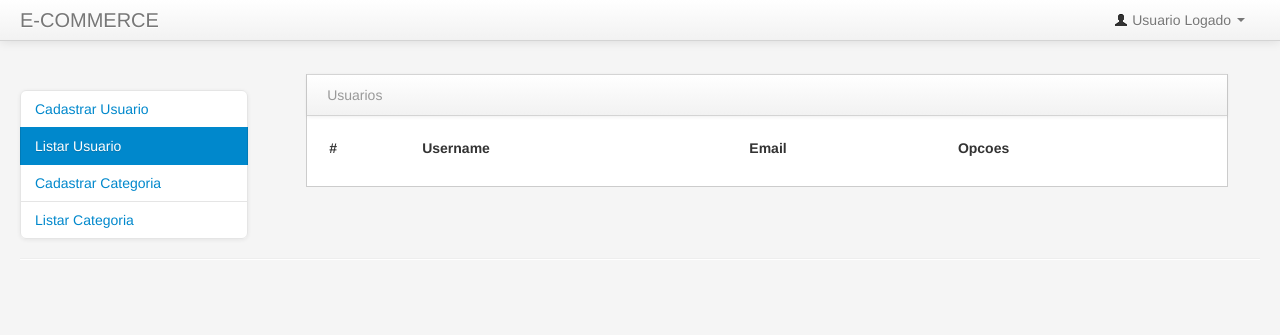
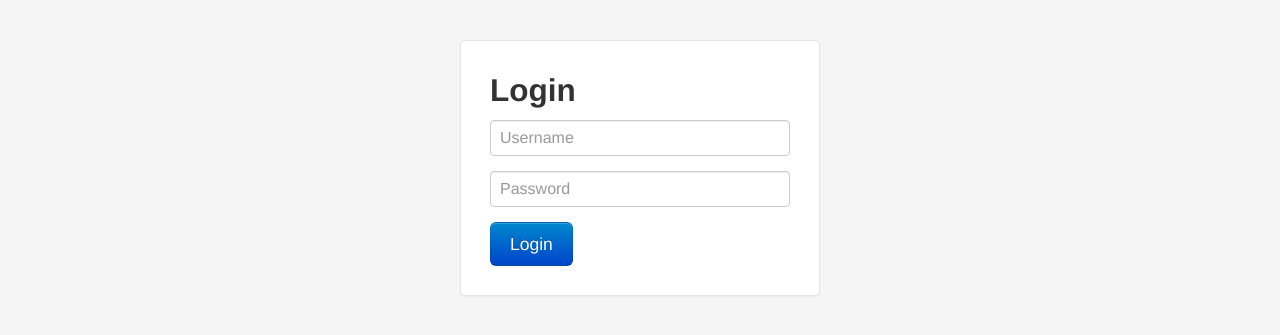
Before and after one commit to geisonq/ProjetoMVC, a PHP site: page / in a window 1280 px wide. Shown: the top 335 px of the page. Run offline with PHP 8.4, Linux system fonts and the light colour scheme; data that the repository does not hold is empty; some libraries are stand-ins or nearby versions.

```diff
--- a/Controller/UsuarioController.php
+++ b/Controller/UsuarioController.php
@@ -5,15 +5,21 @@ class UsuarioController {
 
     public function login() {
 
+        if (isset($_POST['username']) && isset($_POST['senha'])) {
+            $usuarioModel = new UsuarioModel();
+            $usuarioModel->setUsername($_POST['username']);
+            $usuarioModel->setSenha($_POST['senha']);
 
-        if (isset($_POST['username'])) {
+            $usuario = $usuarioModel->verificaLogin();
 
-            //Verifica usuario
+            var_dump($usuario);
 
-            if (true) {
-
+            if ($usuario) {
+                echo "OK";
+               // header("Location: index.php?controller=UsuarioController&action=listar");
             } else {
 
+                echo "NAO OK";
             }
         }
 
--- a/Model/UsuarioModel.php
+++ b/Model/UsuarioModel.php
@@ -1,4 +1,5 @@
 <?php
+
 class UsuarioModel extends Model {
 
     private $username;
@@ -41,12 +42,6 @@ class UsuarioModel extends Model {
         return $this;
     }
 
-    /**
-     * Método para retornar todos os usúarios do banco de dados
-     * @access public
-     * @param
-     * @return array
-     */
     public function select($orderBy) {
         $sql = "SELECT * FROM USUARIO ORDER BY  " . $orderBy;
         $stmt = $this->conexao->prepare($sql);
@@ -55,12 +50,6 @@ class UsuarioModel extends Model {
         return $stmt->fetchAll();
     }
 
-    /**
-     * Método para salvar um usuário no banco de dados
-     * @access public
-     * @param
-     * @return void
-     */
     public function insert() {
         $stmt = $this->conexao->prepare("INSERT INTO USUARIO(username, senha, email) VALUES (:username, :senha, :email)");
 
@@ -71,12 +60,6 @@ class UsuarioModel extends Model {
         return $stmt->execute();
     }
 
-    /**
-     * Método para atualizar um usuário no banco de dados
-     * @access public
-     * @param
-     * @return void
-     */
     public function update() {
         $stmt = $this->conexao->prepare("UPDATE USUARIO SET"
                 . " username = :username, "
@@ -93,9 +76,6 @@ class UsuarioModel extends Model {
         return $stmt->execute();
     }
 
-    /**
-     * Método para deletar um usuário usúarios do banco de dados
-     */
     public function delete() {
         $stmt = $this->conexao->prepare("DELETE FROM USUARIO WHERE ID = :id");
         $stmt->bindValue(':id', $this->getId());
@@ -103,12 +83,6 @@ class UsuarioModel extends Model {
         return $stmt->execute();
     }
 
-    /**
-     * Método para retornar todos o usúario do banco de dados pelo id
-     * @access public
-     * @param
-     * @return array
-     */
     public function selectById() {
         $stmt = $this->conexao->prepare("SELECT * FROM USUARIO WHERE ID = :id");
         $stmt->bindValue(':id', $this->getId());
@@ -118,4 +92,14 @@ class UsuarioModel extends Model {
         return $stmt->fetch(PDO::FETCH_ASSOC);
     }
 
+    public function verificaLogin() {
+        $stmt = $this->conexao->prepare("SELECT * FROM USUARIO WHERE USERNAME = :username AND SENHA = :senha");
+        $stmt->bindValue(':username', $this->getUsername());
+        $stmt->bindValue(':senha', $this->getSenha());
+
+        $stmt->execute();
+
+        return $stmt->fetch(PDO::FETCH_ASSOC);
+    }
+
 }
--- a/View/Usuario/login.php
+++ b/View/Usuario/login.php
@@ -15,10 +15,10 @@
   <body id="login">
     <div class="container">
 
-      <form class="form-signin">
+        <form class="form-signin" method="POST" action="">
         <h2 class="form-signin-heading">Login</h2>
-        <input type="text" class="input-block-level" placeholder="Username">
-        <input type="password" class="input-block-level" placeholder="Password">
+        <input type="text" class="input-block-level" placeholder="Username" name="username">
+        <input type="password" class="input-block-level" placeholder="Password" name="senha">
 
         <button class="btn btn-large btn-primary" type="submit">Login</button>
       </form>
--- a/index.php
+++ b/index.php
@@ -5,20 +5,17 @@ class ClassAutoloader {
         spl_autoload_register(array($this, 'loader'));
     }
 
-    private function loader($className) {
-
-        if(file_exists('Controller/' . $className . '.php')){
+    private function loader($nomeClasse) {
+        if(file_exists('Controller/' . $nomeClasse . '.php')){
             $pasta = 'Controller/';
-        } elseif(file_exists('Model/' . $className . '.php')) {
+        } elseif(file_exists('Model/' . $nomeClasse . '.php')) {
             $pasta = 'Model/';
         }
 
-         include_once $pasta . $className . '.php';
-
+         include_once $pasta . $nomeClasse . '.php';
     }
 
 }
-
 new ClassAutoloader();
 
 if (isset($_GET['controller'])) {
@@ -30,7 +27,7 @@ if (isset($_GET['controller'])) {
 if (isset($_GET['action'])) {
     $action = $_GET['action'];
 } else {
-    $action = 'listar';
+    $action = 'login';
 }
 
 $controller = new $controller();
```
